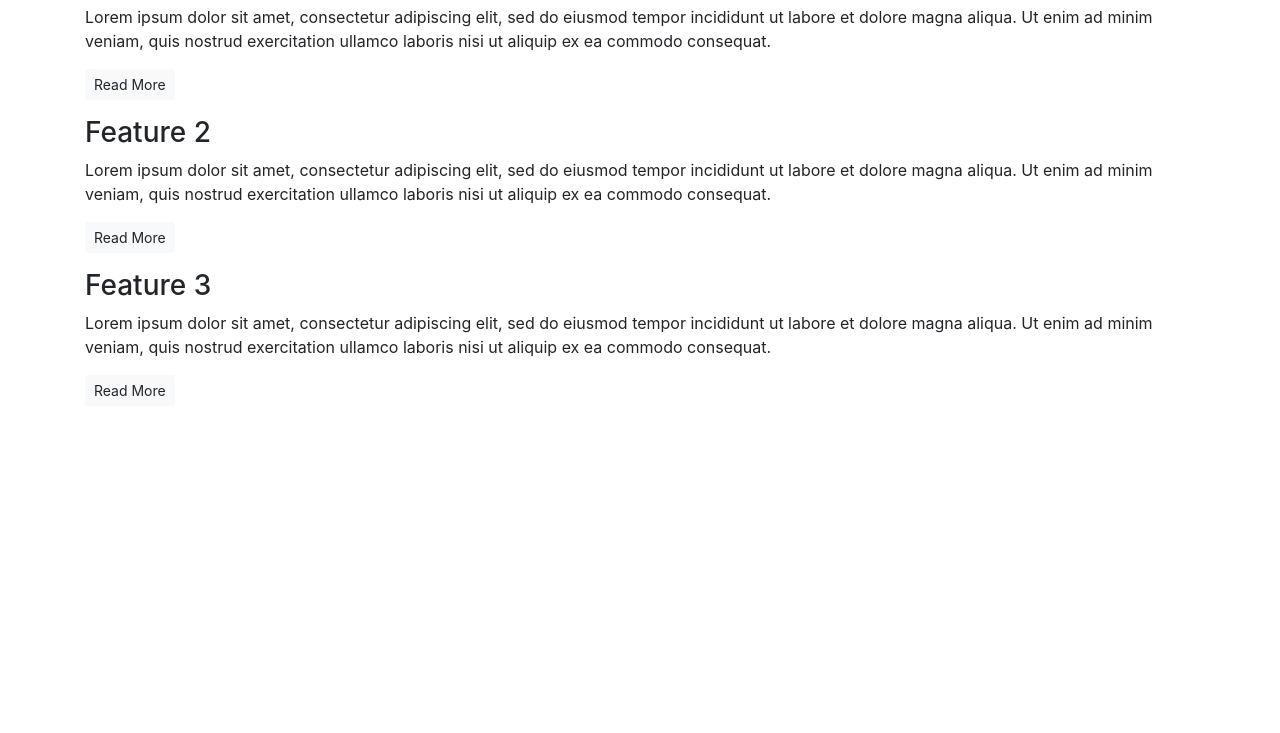
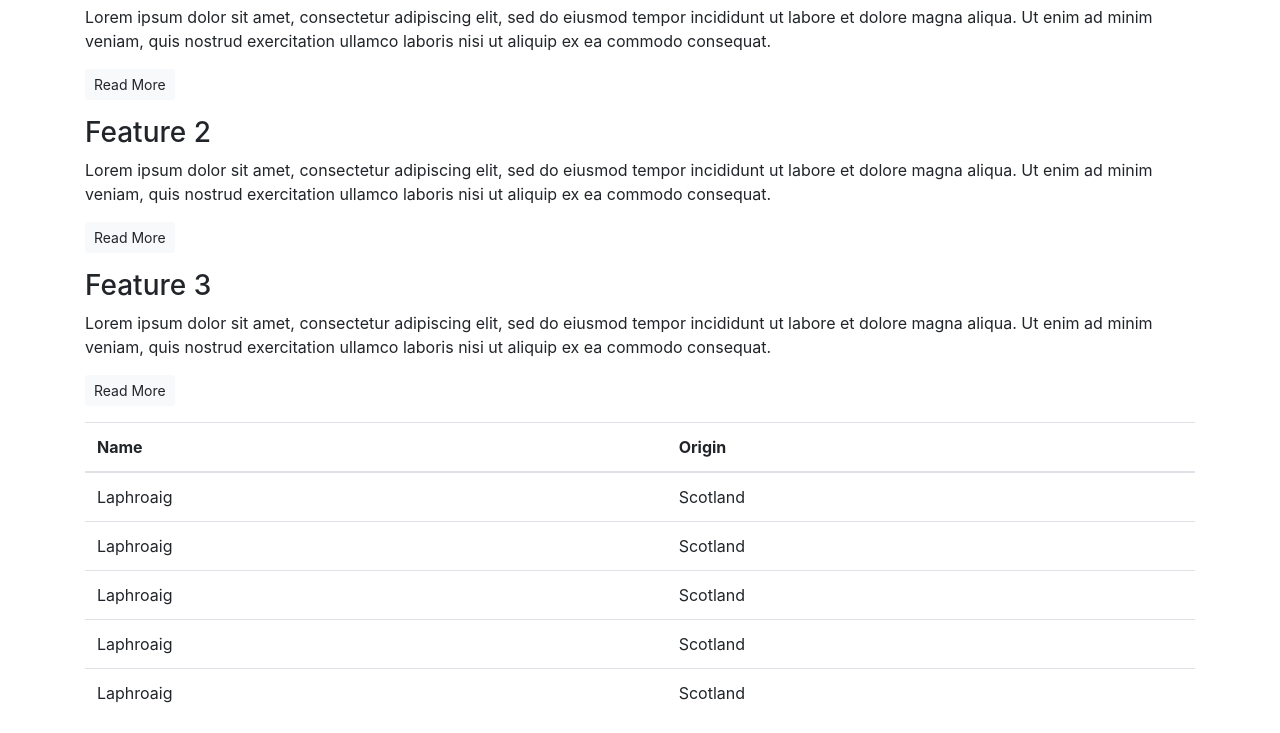
Before and after one commit to Sparkeeee/Bootstrap-basics, a plain HTML site: page index.html in a window 1280 px wide. Shown: the part 537-1270 px from the top of the page. Before the commit the page ends 959 px from the top, so only its background shows below. Drawn offline with nearby package versions, Linux system fonts and the light colour scheme.

Commit message:
added table of monthly favourites

```diff
--- a/index.html
+++ b/index.html
@@ -55,6 +55,39 @@
                 </div>
             </section>
             <!-- /.features -->
+            <section>
+                <table class="table">
+                <thead>
+                    <tr>
+                        <th scope="Name">Name</th>
+                        <th scope="Origin">Origin</th>
+                    </tr>
+                </thead>
+                <tbody>
+                    <tr>
+                        <td>Laphroaig</td>
+                        <td>Scotland</td>
+                    </tr>
+                    <tr>
+                        <td>Laphroaig</td>
+                        <td>Scotland</td>
+                    </tr>
+                    <tr>
+                        <td>Laphroaig</td>
+                        <td>Scotland</td>
+                    </tr>
+                    <tr>
+                        <td>Laphroaig</td>
+                        <td>Scotland</td>
+                    </tr>
+                    <tr>
+                        <td>Laphroaig</td>
+                        <td>Scotland</td>
+                    </tr>
+                </tbody>
+
+                </table>
+            </section>
         </article>
     </body>
 
```
